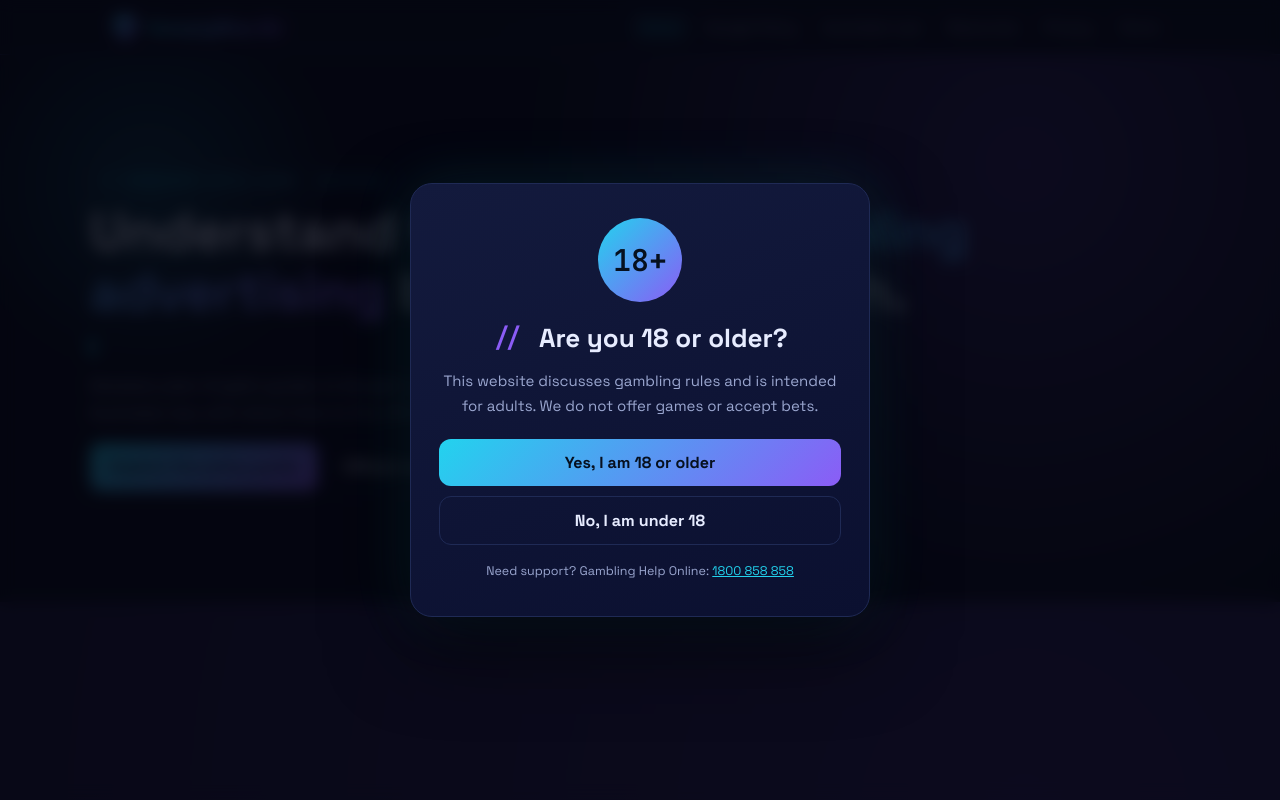
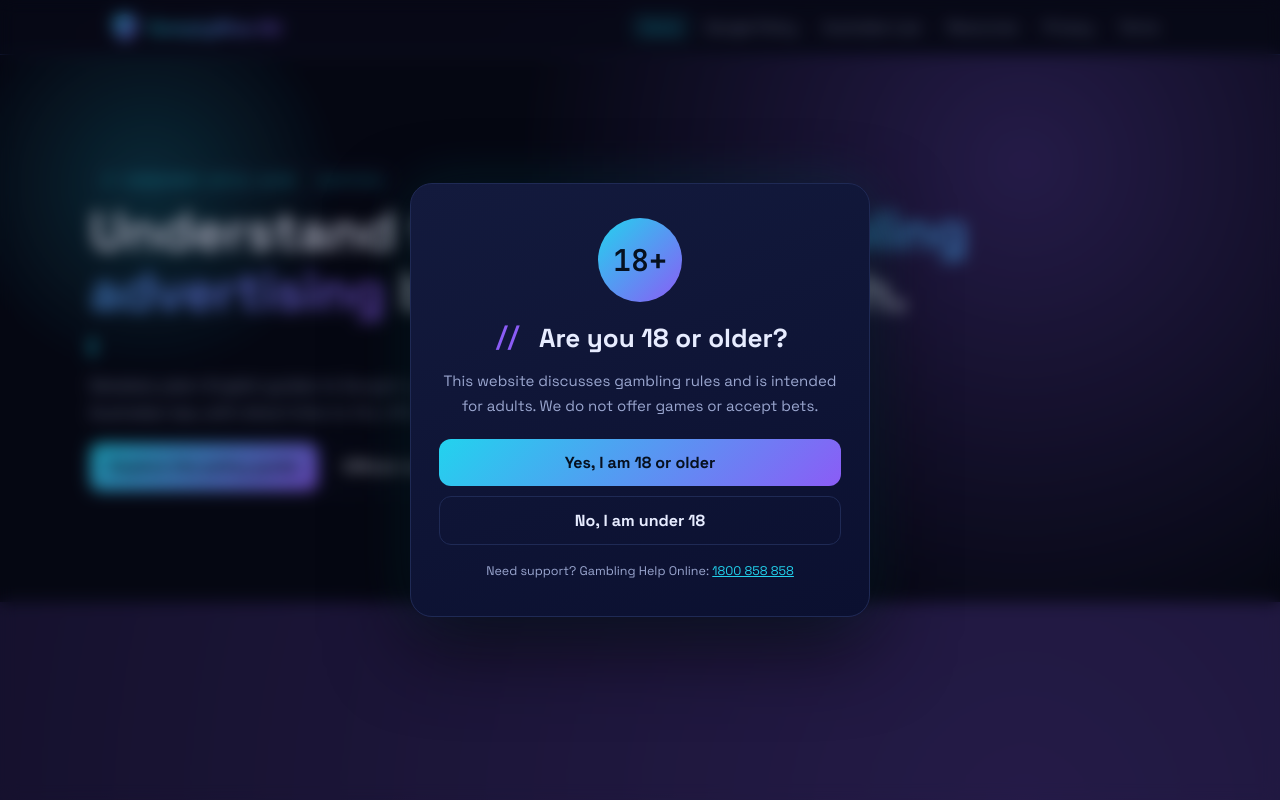
Before and after one commit to kritikatechbite/Policies, a plain HTML site: page age-popup.html in a window 1280 px wide. Shown: the top 800 px of the page. Drawn offline with Linux system fonts and the light colour scheme.

Commit message:
Update age-popup.html

```diff
--- a/age-popup.html
+++ b/age-popup.html
@@ -21,7 +21,7 @@ body{margin:0;min-height:100vh;background:radial-gradient(circle at 80% 15%,rgba
 .page h1{font-size:clamp(28px,5vw,44px);line-height:1.15;margin:0 0 12px}
 .page p{color:var(--muted)}
 .gr{background:linear-gradient(90deg,var(--c1),var(--c2));-webkit-background-clip:text;background-clip:text;color:transparent}
-#gate{position:fixed;inset:0;z-index:100;display:none;align-items:center;justify-content:center;padding:20px;background:rgba(4,6,15,.82);backdrop-filter:blur(8px)}
+#gate{position:fixed;inset:0;z-index:100;display:none;align-items:center;justify-content:center;padding:20px;background:#04060f52;backdrop-filter:blur(8px)}
 #gate.open{display:flex}
 .box{width:100%;max-width:460px;background:linear-gradient(160deg,#131a3d,#0b1030);border:1px solid var(--line);border-radius:22px;padding:34px 28px;text-align:center;box-shadow:0 30px 80px rgba(0,0,0,.6),0 0 60px rgba(34,211,238,.12);animation:in .5s ease}
 @keyframes in{from{opacity:0;transform:translateY(20px) scale(.97)}}
```
